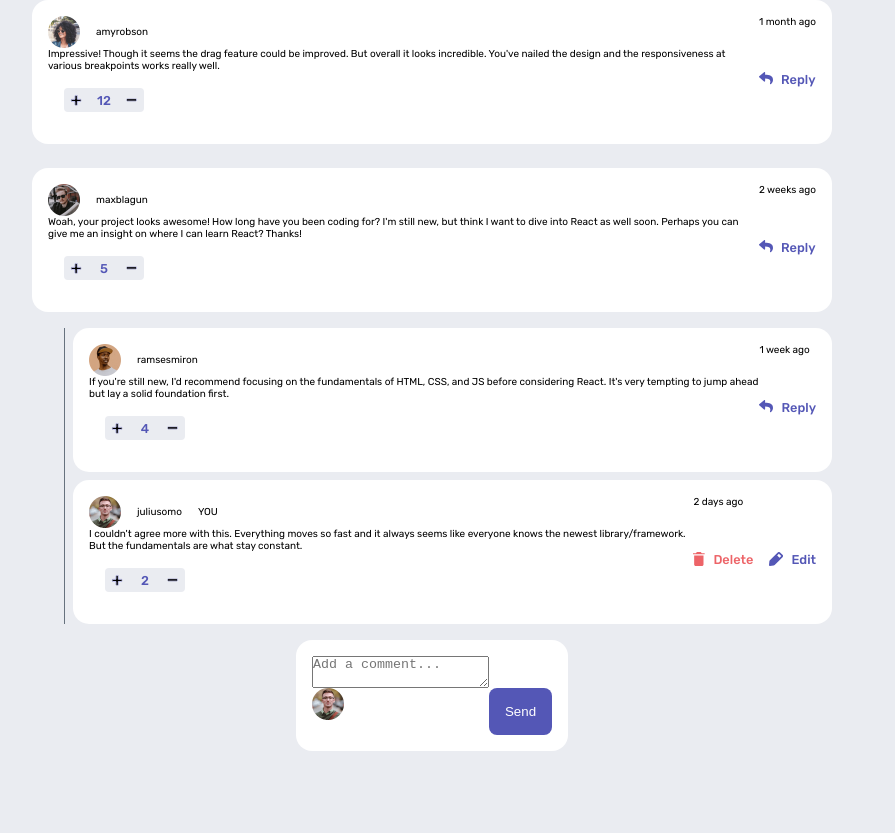
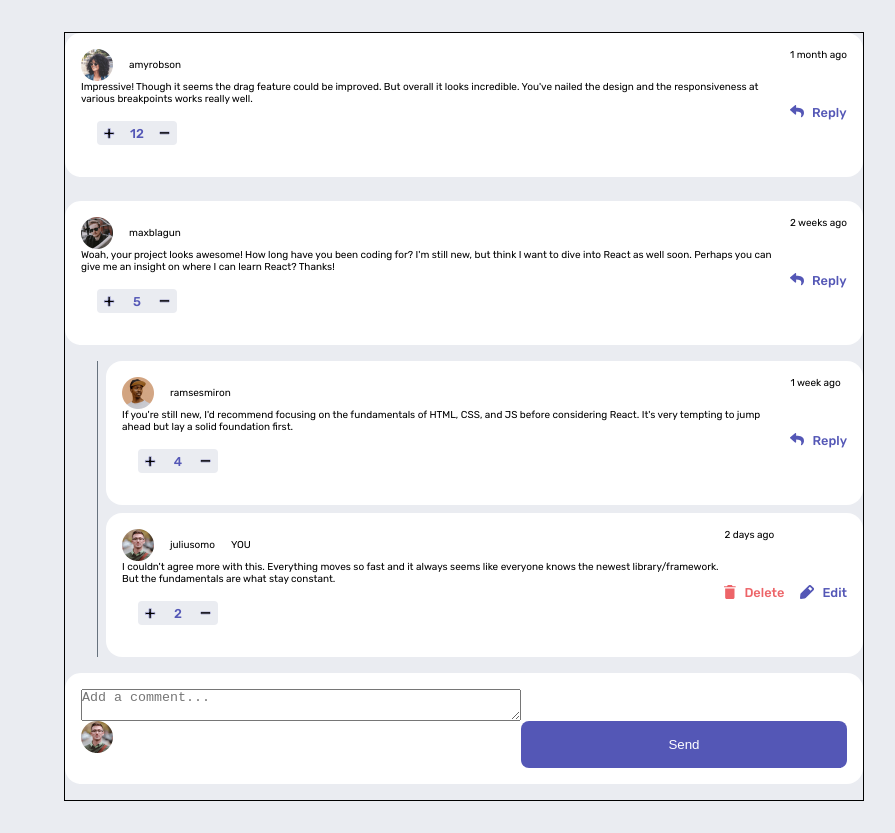
Before and after one commit to riwepo/fem-interactive-comments-section, a React (Create React App) app: page / in a window 1280 px wide. Shown: the whole page, without its empty margins (176-1071 px from the left). Before the commit the page ends 800 px from the top, so only its background shows below. Built offline with nearby package versions, Linux system fonts and the light colour scheme.

Commit message:
position the app

```diff
--- a/src/App.module.css
+++ b/src/App.module.css
@@ -1,6 +1,12 @@
 .main {
   width: 95vw;
+  max-width: 50rem;
+
   display: flex;
   flex-direction: column;
-  align-items: center;
+  align-items: stretch;
+  margin: 2rem auto 2rem auto;
+
+  /* debug only */
+  border: solid thin black;
 }
```
